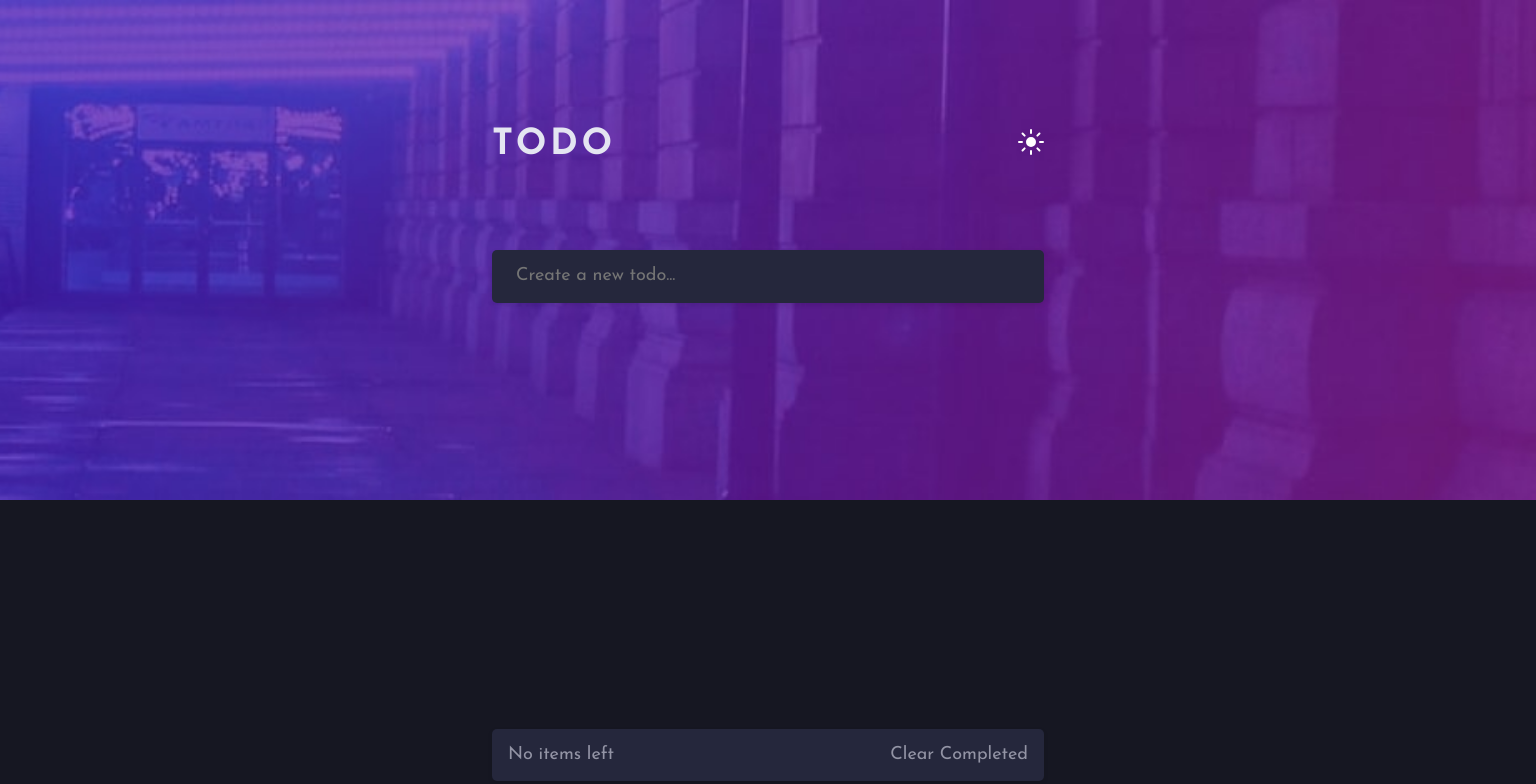
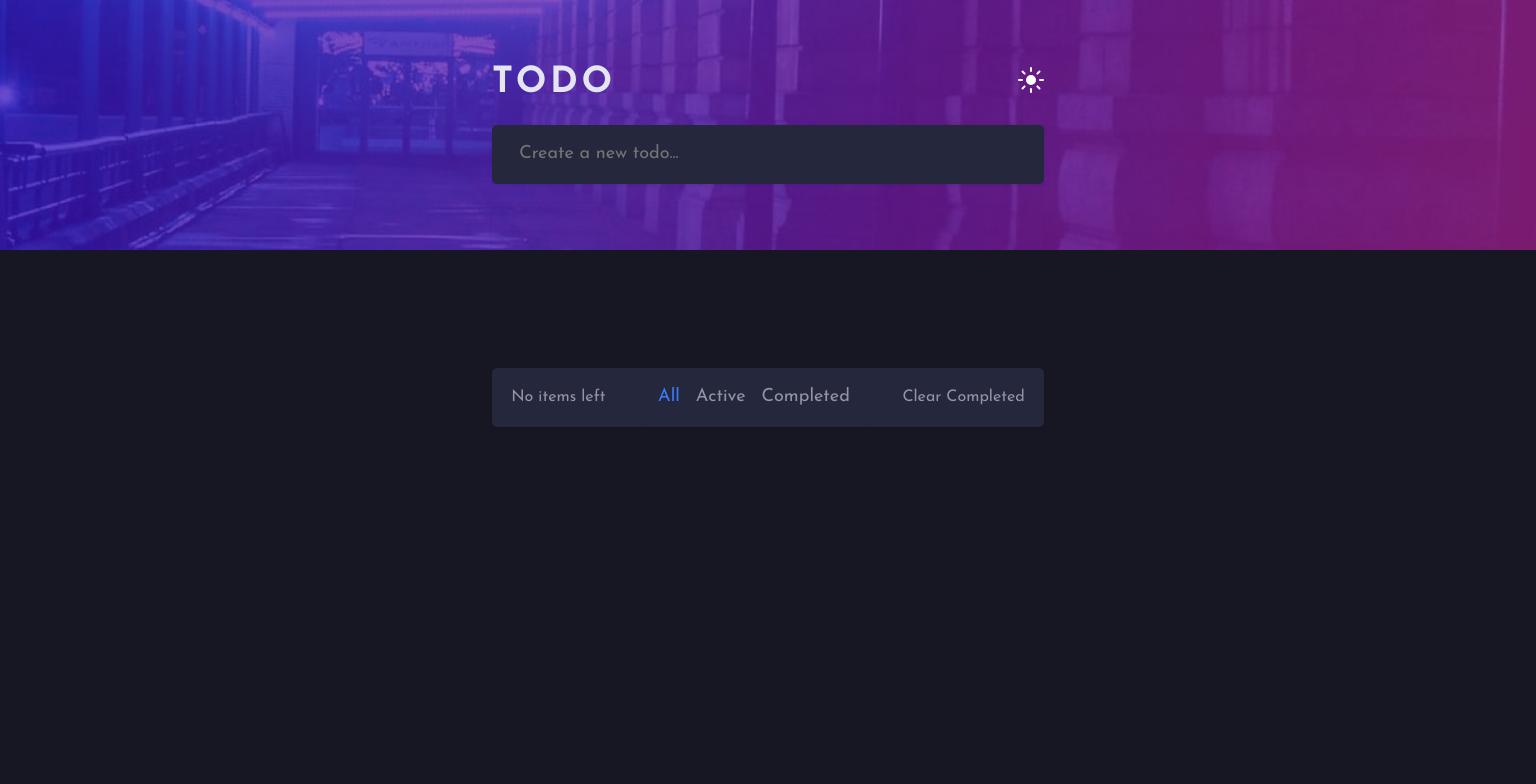
Before and after one commit to Clem-Coding/todo-app, a Vue app: page / in a window 1536 px wide. Shown: the top 784 px of the page. Built offline with nearby package versions, Linux system fonts and the light colour scheme.

Commit message:
fix: responsive todo-list footer appearance and layout

```diff
--- a/src/App.vue
+++ b/src/App.vue
@@ -15,7 +15,7 @@
       @clear-completed="removeCompletedTodos"
       @delete-todo="deleteTodo"
     />
-    <OptionsPanel :filter="filter" @set-filter="setFilter" />
+    <!-- <OptionsPanel :filter="filter" @set-filter="setFilter" /> -->
   </main>
 </template>
 
@@ -24,7 +24,7 @@ import { ref } from "vue";
 import { computed } from "vue";
 import ToDoInput from "./components/ToDoInput.vue";
 import TodoList from "./components/TodoList.vue";
-import OptionsPanel from "./components/OptionsPanel.vue";
+// import OptionsPanel from "./components/OptionsPanel.vue";
 import DarkModeToggle from "./components/DarkModeToggle.vue";
 
 // Track dark mode state
--- a/src/assets/main.css
+++ b/src/assets/main.css
@@ -23,7 +23,7 @@ body {
   background: var(--color-bg);
   color: var(--color-text);
   font-family: var(--font-family);
-  font-size: var(--font-size-body-mobile);
+  font-size: var(--font-size-16);
 }
 
 .container {
@@ -85,7 +85,7 @@ button {
   background-size: cover;
   background-position: center;
   background-repeat: no-repeat;
-  min-height: 200px;
+  min-height: var(--header-height-mobile);
 }
 
 .header.dark {
@@ -123,28 +123,29 @@ main.container {
 
 input {
   width: 100%;
-  padding: 1rem;
+  padding: 1.2rem;
   background: var(--color-surface);
   border-radius: 5px;
   color: var(--color-text);
-  box-shadow: 0 2px 5px rgba(0, 0, 0, 0.1);
+  box-shadow: 0 1px 3px rgba(0, 0, 0, 0.08);
   text-indent: 0.5rem;
   caret-color: var(--color-blue-500);
 }
 
 .todo-list {
   list-style: none;
-  margin-top: 1rem;
+  margin-top: 1.5rem;
   border-radius: 5px;
   overflow: hidden;
-  min-height: calc(var(--header-height-mobile) - 90px);
+  min-height: calc(var(--header-height-mobile) - 100px);
+  box-shadow: 0 1px 3px rgba(0, 0, 0, 0.08);
 }
 
 .todo-list li {
   display: flex;
   justify-content: space-between;
   align-items: center;
-  padding: 1rem;
+  padding: 1.2rem;
   border-bottom: 1px solid var(--color-border);
   background: var(--color-surface);
 }
@@ -179,38 +180,46 @@ input {
 }
 
 .todo-list-footer {
-  display: flex;
-  justify-content: space-between;
+  display: grid;
+  grid-template-areas:
+    "left clear"
+    "filters filters";
+  grid-template-columns: 1fr auto;
   align-items: center;
-  padding: 1rem;
-  background: var(--color-surface);
   color: var(--color-gray-600);
-  border-radius: 5px;
-  box-shadow: 0 2px 5px rgba(0, 0, 0, 0.1);
 }
 
-.todo-list-footer button:hover {
-  color: var(--color-text);
+.todo-list-footer .left,
+.todo-list-footer .clear {
+  background-color: var(--color-surface);
+  padding: 1.2rem;
+}
+
+.left {
+  border-radius: 5px 0 0 5px;
+  box-shadow: 0 1px 3px rgba(0, 0, 0, 0.08);
+}
+
+.clear {
+  border-radius: 0 5px 5px 0;
+  box-shadow: 0 1px 3px rgba(0, 0, 0, 0.08);
 }
 
 .filters {
+  grid-area: filters;
+  justify-content: center;
   display: flex;
-  justify-content: center;
   gap: 1rem;
-  padding: 1rem;
-  margin-top: 1rem;
-  color: var(--color-gray-600);
-  background: var(--color-surface);
+  margin-top: 1.5rem;
   border-radius: 5px;
-  box-shadow: 0 2px 5px rgba(0, 0, 0, 0.1);
+  padding: 1.2rem;
+  background-color: var(--color-surface);
+  box-shadow: 0 1px 3px rgba(0, 0, 0, 0.08);
+  font-size: var(--font-size-18);
 }
 
 .filters button {
   color: var(--color-gray-600);
-}
-
-.filters button:hover {
-  color: var(--color-text);
 }
 
 .filters button.active {
@@ -257,7 +266,7 @@ input {
   =========================== */
 @media (min-width: 1440px) {
   body {
-    font-size: var(--font-size-body-desktop);
+    font-size: var(--font-size-18);
   }
 
   .container {
@@ -266,7 +275,7 @@ input {
   }
 
   .header {
-    min-height: 500px;
+    min-height: var(--header-height-desktop);
   }
 
   .header-content {
@@ -287,4 +296,38 @@ input {
   .todo-list {
     min-height: calc(var(--header-height-desktop) - 90px);
   }
+
+  .todo-list-footer {
+    grid-template-areas: "left filters clear";
+    grid-template-columns: auto 1fr auto;
+    background-color: var(--color-surface);
+    padding: 0 1.2rem;
+    font-size: var(--font-size-16);
+    box-shadow: 0 1px 3px rgba(0, 0, 0, 0.08);
+    border-radius: 5px;
+  }
+
+  .todo-list-footer .left {
+    grid-area: left;
+    padding: 0;
+    box-shadow: none;
+  }
+
+  .todo-list-footer .filters {
+    grid-area: filters;
+    justify-self: center;
+    margin-top: 0;
+    box-shadow: none;
+  }
+  .todo-list-footer .clear {
+    grid-area: clear;
+    justify-self: end;
+    padding: 0;
+    box-shadow: none;
+  }
+
+  .filters button:hover,
+  .todo-list-footer .clear:hover {
+    color: var(--color-text);
+  }
 }
--- a/src/assets/variables.css
+++ b/src/assets/variables.css
@@ -3,8 +3,9 @@
   --width-mobile: 375px;
   --width-desktop: 1440px;
 
-  --header-height-mobile: 200px;
-  --header-height-desktop: 500px;
+  /* A revoir */
+  --header-height-mobile: 250px;
+  --header-height-desktop: 250px;
 
   /* Colors (Dark Theme by default) */
   --color-bg: hsl(235, 21%, 11%);
@@ -17,8 +18,8 @@
   --color-check-bg: linear-gradient(hsl(192, 100%, 67%), hsl(280, 87%, 65%));
 
   /* Typography */
-  --font-size-body-desktop: 1.125rem; /* 18px / 16 = 1.125rem */
-  --font-size-body-mobile: 1rem; /* 16px / 16 = 1rem */
+  --font-size-18: 1.125rem; /* 18px / 16 = 1.125rem */
+  --font-size-16: 1rem; /* 16px / 16 = 1rem */
   --font-family: "Josefin Sans", sans-serif;
   --font-weight-regular: 400;
   --font-weight-bold: 700;
--- a/src/components/TodoList.vue
+++ b/src/components/TodoList.vue
@@ -18,18 +18,20 @@
     </li>
   </ul>
   <div class="todo-list-footer">
-    <p>
+    <p class="left">
       {{ props.itemsLeft !== 0 ? props.itemsLeft : "" }}
       {{
         props.itemsLeft === 0 ? "No items left" : props.itemsLeft === 1 ? "item left" : "items left"
       }}
     </p>
-    <button @click="emitClearCompleted">Clear Completed</button>
+    <button @click="emitClearCompleted" class="clear">Clear Completed</button>
+    <OptionsPanel :filter="filter" @set-filter="setFilter" class="options-panel" />
   </div>
 </template>
 
 <script setup lang="ts">
-import { defineProps, defineEmits } from "vue";
+import { ref, defineProps, defineEmits } from "vue";
+import OptionsPanel from "./OptionsPanel.vue";
 
 interface Todo {
   title: string;
@@ -59,4 +61,9 @@ const emitClearCompleted = () => {
 const emitDelete = (id: number) => {
   emit("delete-todo", id);
 };
+
+const filter = ref("all");
+const setFilter = (newFilter: string) => {
+  filter.value = newFilter;
+};
 </script>
```
